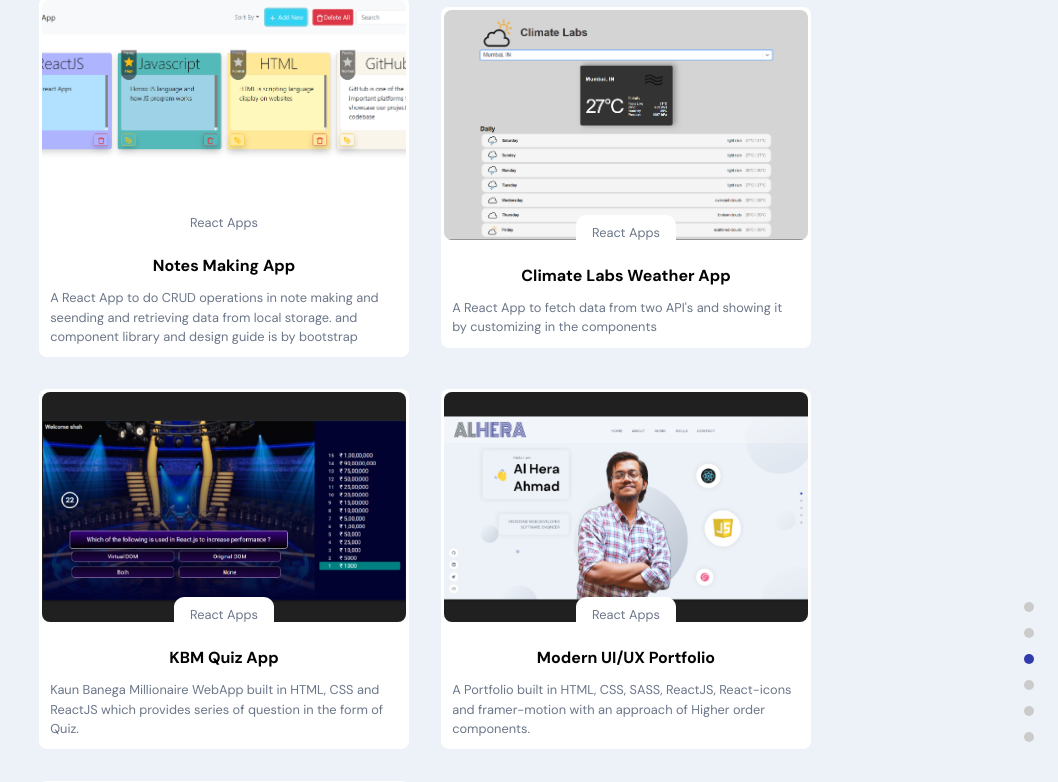
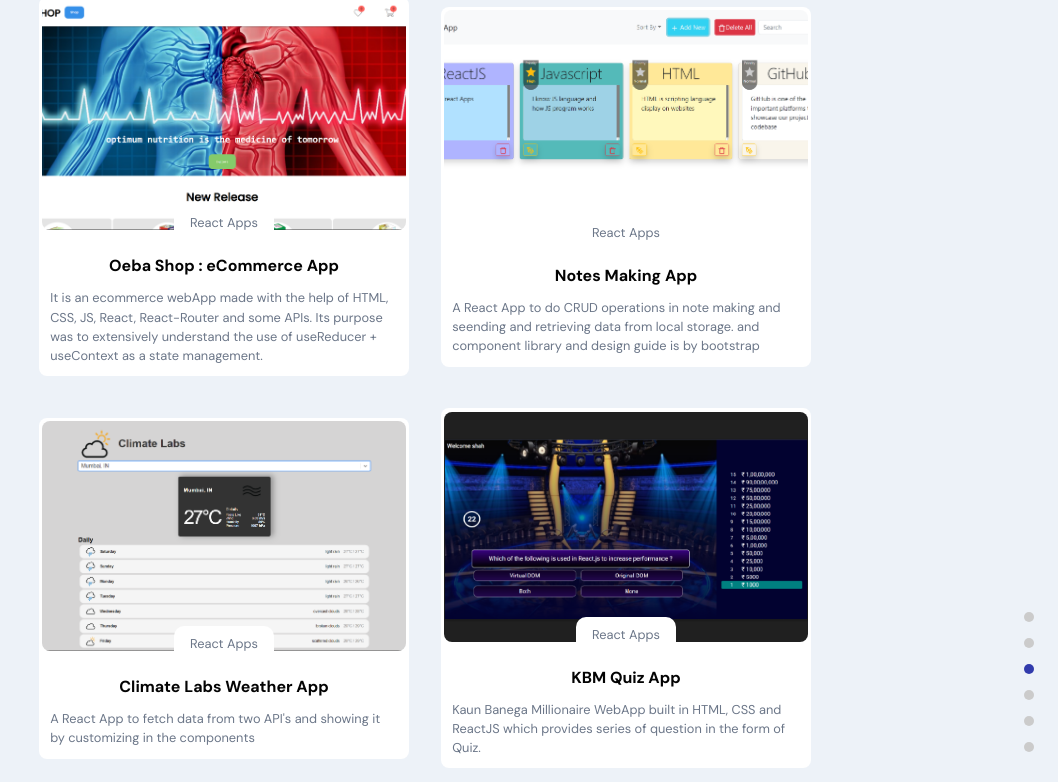
Before and after one commit to iamalhera/Portfolio, a React (Create React App) app: page / in a window 1280 px wide. Shown: the part 1936-2718 px from the top of the page, without its empty margins (222-1280 px from the left). Built offline with nearby package versions, Linux system fonts and the light colour scheme.

Commit message:
feat : added eCommerce App

```diff
--- a/src/constants/ProjectData.js
+++ b/src/constants/ProjectData.js
@@ -1,5 +1,13 @@
 import { images } from '../constants' ;
 const ProjectData = [
+    {
+        title: "Oeba Shop : eCommerce App",
+        description: "It is an ecommerce webApp made with the help of HTML, CSS, JS, React, React-Router and some APIs. Its purpose was to extensively understand the use of useReducer + useContext as a state management.",
+        projectLink: "https://oebashop.netlify.app/",
+        codeLink: "https://github.com/iamalhera/oeba-shop",
+        imageURL: images.oeba_shop,
+        tag: ["React Apps", "All"]
+    },
     {
         title: "Notes Making App",
         description: "A React App to do CRUD operations in note making and seending and retrieving data from local storage. and component library and design guide is by bootstrap",
--- a/src/constants/images.js
+++ b/src/constants/images.js
@@ -43,6 +43,7 @@ import calisthetics_shop from '../assets/projects/calisthetics_shop.png';
 import climate_labs from '../assets/projects/climate_labs.png' ;
 import notes_making from '../assets/projects/notes_making.png'
 import oeba_ui from '../assets/projects/oeba_ui.png';
+import oeba_shop from '../assets/projects/oeba_shop.png';
 
 import blog01 from '../assets/Blogs/blog01.png';
 import blog02 from '../assets/Blogs/blog02.png';
@@ -91,6 +92,7 @@ export default {
   climate_labs,
   notes_making,
   oeba_ui,
+  oeba_shop,
   blog01,
   blog02,
   blog03
```
Also changed, not shown: src/assets/projects/oeba_shop.png (added).
